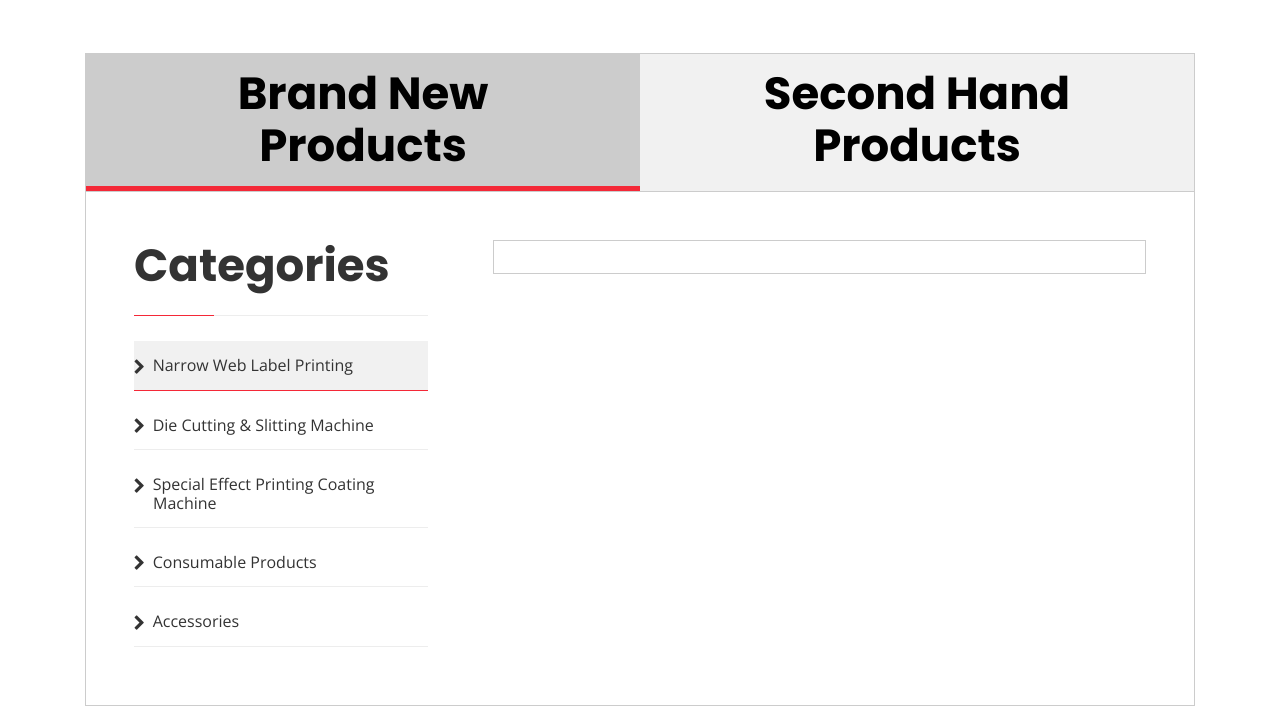
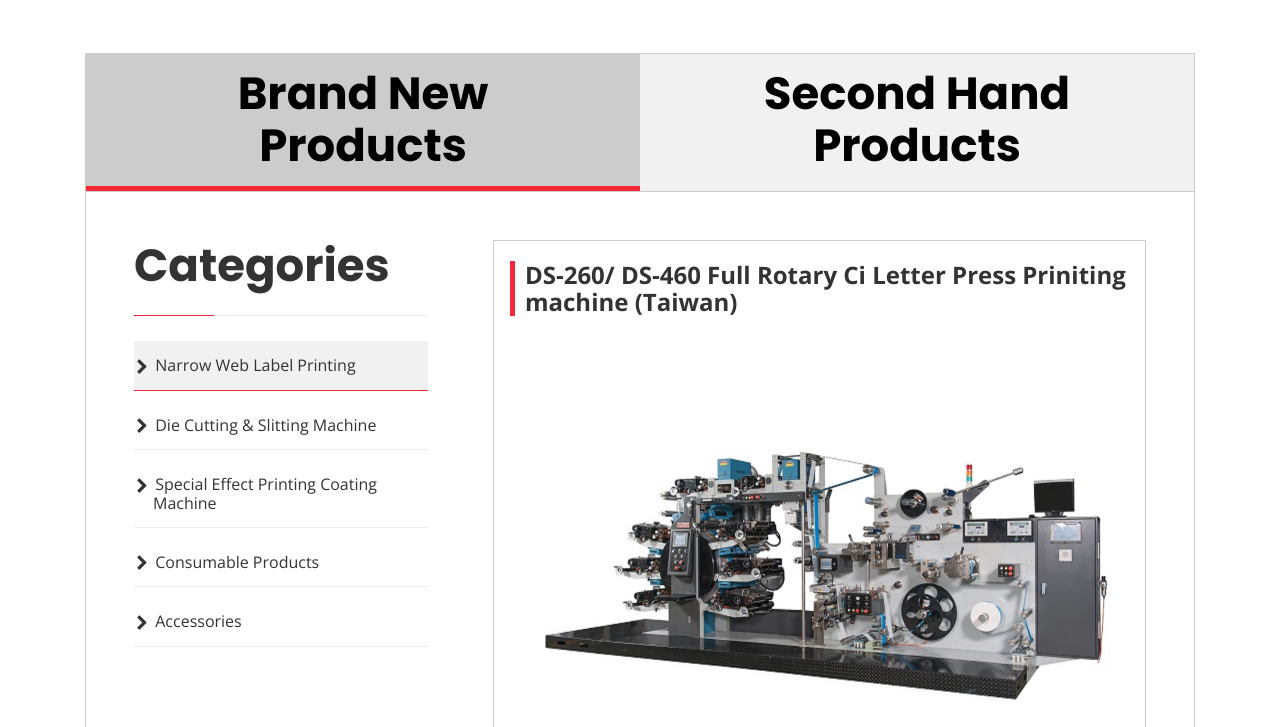
Before and after one commit to sushmitg/sgedge, a website: page app/products.html in a window 1280 px wide. Both pictures are taken after a click on the item "Narrow Web Label Printing". Shown: the part 73-800 px from the top of the page. Drawn offline with nearby package versions, Linux system fonts and the light colour scheme; files whose address does not match are found by name.

Commit message:
products added

```diff
--- a/app/assets/css/modules/_page-section.css
+++ b/app/assets/css/modules/_page-section.css
@@ -1,6 +1,9 @@
 .page-section {
-  padding: 4.5rem 0;
+  padding: 2.25rem 0;
   background-color: #fff;
+  @mixin tablet-portrait-up {
+    padding: 4.5rem 0;
+  }
 
   &--dark {
     background-color: $darkGrey;
--- /dev/null
+++ b/app/assets/css/modules/_product.css
@@ -0,0 +1,17 @@
+.product {
+  &:not(:last-child){
+    border-bottom: 1px solid $mainRed;
+    margin-bottom: 2em;
+  }
+  h2 {
+    font-size: 1em;
+    @mixin tablet-portrait-up {
+      font-size: 1.5em;
+    }
+    padding-left: 10px;
+    border-left: 5px solid $mainRed;
+  }
+  :not(:first-child) {
+    margin-bottom: 2em;
+  }
+}
--- a/app/assets/css/modules/_products-page.css
+++ b/app/assets/css/modules/_products-page.css
@@ -19,11 +19,14 @@
     cursor: pointer;
     padding: 14px 16px;
     transition: 0.3s;
+    font-size: 1rem;
     font-weight: 700;
-    font-size: 1.815rem;
     font-family: 'Poppins';
     background-color: inherit;
     border-bottom: 5px solid #f1f1f1;
+    @mixin tablet-portrait-up {
+      font-size: 1.815rem;
+    }
     @mixin tablet-landscape-up {
       font-size: 2.815rem;
     }
@@ -40,34 +43,35 @@
       padding: 3rem;
     }
     &-v {
-      &:first-child {
-        display: block;
+      &:not(:first-child) {
+        display: none;
       }
-      display: none;
-      padding: 1rem;
-      border: 1px solid #ccc;
-      ;
+      @mixin tablet-portrait-up {
+        border: 1px solid #ccc;
+        padding: 0 1rem;
+      }
     }
   }
 }
 
 .module-title {
-  font-size: 2rem;
+  font-size: 1.5em;
   font-weight: 700;
   font-family: 'Poppins';
   position: relative;
   text-transform: capitalize;
   margin: 0;
-  padding: 5px;
+  padding: 10px;
   letter-spacing: 0;
   background: #f1f1f1;
   @mixin tablet-portrait-up {
+    font-size: 2em;
     padding: 0;
     margin: 0 0 50px 0;
     background: none;
   }
   @mixin tablet-landscape-up {
-    font-size: 2.815rem;
+    font-size: 2.815em;
   }
   &:before {
     content: none;
@@ -95,7 +99,7 @@
   }
   span:after {
     float: right;
-    line-height: 40px;
+    line-height: 25px;
     font-size: 16px;
     @mixin tablet-portrait-up {
       content: none;
@@ -127,7 +131,7 @@
     padding: 15px 0;
     margin-bottom: 10px;
     padding-left: 19px;
-    text-indent: -0.6em;
+    text-indent: -0.52em;
     border-bottom: 1px solid #ededed;
   }
 }
--- a/app/assets/css/modules/_text.css
+++ b/app/assets/css/modules/_text.css
@@ -13,13 +13,13 @@
 .introduction--text {
   margin: 0;
   margin-bottom: 50px;
-  &--justify{
+  &--justify {
     margin: 0;
     text-align: justify;
   }
 
   @mixin tablet-landscape-up {
-    &--underline{
+    &--underline {
       line-height: 2.3;
       font-size: 1.25rem;
       border-bottom: 1px solid #ddd;
--- a/app/assets/css/styles.css
+++ b/app/assets/css/styles.css
@@ -21,3 +21,4 @@
 @import "modules/_external_link";
 @import "modules/_contact-us";
 @import "modules/_products-page";
+@import "modules/_product";
--- a/app/products.html
+++ b/app/products.html
@@ -69,7 +69,24 @@
           </div>
           <div class="row__8">
             <div id="narrow-web-new" class="tab__content-v animated" >
+              <div class="product">
+                <h2>DS-260/ DS-460 Full Rotary Ci Letter Press Priniting machine (Taiwan)</h2>
+                <div class="product__image">
+                  <img src="assets/images/products/FULL ROTARY LETTER PRESS.jpg" alt="">
+                </div>
+                <div class="product__desc">
 
+                </div>
+              </div>
+              <div class="product">
+                <h2>Da Shen Semi Rotary Intermittent Letter Press (Taiwan)</h2>
+                <div class="product__image">
+                  <img src="assets/images/products/SEMI-ROTARY-LETTER-PRESS--INTERMITENT.jpg" alt="">
+                </div>
+                <div class="product__desc">
+
+                </div>
+              </div>
             </div>
             <div id="die-cutting-new" class="tab__content-v animated" > </div>
             <div id="special-effect-new" class="tab__content-v animated" > </div>
@@ -78,7 +95,7 @@
           </div>
         </div>
         </div>
-        <div id="oldProducts"class="tab__content animated">
+        <div id="oldProducts" class="tab__content animated">
           <div class="row row--gutters">
           <div class="row__4">
             <aside class="sidebar">
--- a/app/temp/css/styles.css
+++ b/app/temp/css/styles.css
@@ -798,9 +798,14 @@ h5.rotated{
 }
   }
 .page-section {
-  padding: 4.5rem 0;
+  padding: 2.25rem 0;
   background-color: #fff;
 }
+@media (min-width: 600px) {
+.page-section {
+    padding: 4.5rem 0
+}
+  }
 .page-section--dark {
     background-color: #161616;
   }
@@ -1400,12 +1405,12 @@ header:after {
   margin: 0;
   margin-bottom: 50px;
 }
-.introduction--text--justify{
+.introduction--text--justify {
     margin: 0;
     text-align: justify;
   }
 @media (min-width: 900px) {
-    .introduction--text--underline{
+    .introduction--text--underline {
       line-height: 2.3;
       font-size: 1.25rem;
       border-bottom: 1px solid #ddd;
@@ -1801,8 +1806,8 @@ address, .contacts {
     padding: 14px 16px;
     -webkit-transition: 0.3s;
     transition: 0.3s;
+    font-size: 1rem;
     font-weight: 700;
-    font-size: 1.815rem;
     font-family: 'Poppins';
     background-color: inherit;
     border-bottom: 5px solid #f1f1f1;
@@ -1814,6 +1819,11 @@ address, .contacts {
       background-color: #ccc;
       border-color: #f42837;
     }
+@media (min-width: 600px) {
+.tab__links {
+      font-size: 1.815rem
+  }
+  }
 @media (min-width: 900px) {
 .tab__links {
       font-size: 2.815rem
@@ -1835,28 +1845,29 @@ address, .contacts {
       padding: 3rem
   }
   }
+.tab__content-v:not(:first-child) {
+        display: none;
+      }
+@media (min-width: 600px) {
 .tab__content-v {
-      display: none;
-      padding: 1rem;
-      border: 1px solid #ccc;
-      ;
-    }
-.tab__content-v:first-child {
-        display: block;
-      }
+        border: 1px solid #ccc;
+        padding: 0 1rem
+    }
+  }
 .module-title {
-  font-size: 2rem;
+  font-size: 1.5em;
   font-weight: 700;
   font-family: 'Poppins';
   position: relative;
   text-transform: capitalize;
   margin: 0;
-  padding: 5px;
+  padding: 10px;
   letter-spacing: 0;
   background: #f1f1f1;
 }
 @media (min-width: 600px) {
 .module-title {
+    font-size: 2em;
     padding: 0;
     margin: 0 0 50px 0;
     background: none
@@ -1864,7 +1875,7 @@ address, .contacts {
   }
 @media (min-width: 900px) {
 .module-title {
-    font-size: 2.815rem
+    font-size: 2.815em
 }
   }
 .module-title:before {
@@ -1897,7 +1908,7 @@ address, .contacts {
   }
 .module-title span:after {
     float: right;
-    line-height: 40px;
+    line-height: 25px;
     font-size: 16px;
   }
 @media (min-width: 600px) {
@@ -1927,7 +1938,7 @@ address, .contacts {
     padding: 15px 0;
     margin-bottom: 10px;
     padding-left: 19px;
-    text-indent: -0.6em;
+    text-indent: -0.52em;
     border-bottom: 1px solid #ededed;
   }
 .category--list:hover {
@@ -1937,3 +1948,20 @@ address, .contacts {
       border-color: #f42837;
       background-color: #f1f1f1;
     }
+.product:not(:last-child){
+    border-bottom: 1px solid #f42837;
+    margin-bottom: 2em;
+  }
+.product h2 {
+    font-size: 1em;
+    padding-left: 10px;
+    border-left: 5px solid #f42837;
+  }
+@media (min-width: 600px) {
+.product h2 {
+      font-size: 1.5em;
+  }
+  }
+.product :not(:first-child) {
+    margin-bottom: 2em;
+  }
--- a/app/temp/js/app.js
+++ b/app/temp/js/app.js
@@ -98,13 +98,13 @@ var loader = document.querySelector('.loader');
 var heroText = document.querySelector('.large-hero__text-content');
 if (heroText) {
   heroText.style.opacity = '0';
-};
+}
 attach(window, 'load', function() {
   fadeOut(loader, 1, 0, 50, function(cb) {
     loader.style.display = 'none';
     if (heroText) {
       heroText.classList += ' fadeInDown';
-    };
+    }
   });
 }, false);
 
@@ -266,7 +266,7 @@ function getSiblings(elem) {
     siblings.push(sibling);
   }
   return siblings;
-};
+}
 
 // product category verticle tab....
 [].forEach.call(document.querySelectorAll('.category--list'), function(el) {
@@ -292,9 +292,9 @@ function getSiblings(elem) {
       chevron.classList.toggle("icon-chevron-up");
     }
     // Get all siblings with class="category--list" and remove the class "active"
-    var siblings = getSiblings(e.currentTarget);
-    for (i = 0; i < siblings.length; i++) {
-      siblings[i].className = siblings[i].className.replace(" active", "");
+    verticaltabs = getSiblings(e.currentTarget);
+    for (i = 0; i < verticaltabs.length; i++) {
+      verticaltabs[i].className = verticaltabs[i].className.replace(" active", "");
     }
     // Show the current tab, and add an "active" class to the button that opened the tab
     document.querySelector(this.dataset.id).classList += " fadeIn";
```
Also changed, not shown: app/assets/js/app.js (+6 -6 lines), app/index.html (+2 -3 lines), app/assets/images/products/SEMI-ROTARY-LETTER-PRESS--INTERMITENT.jpg (added).
